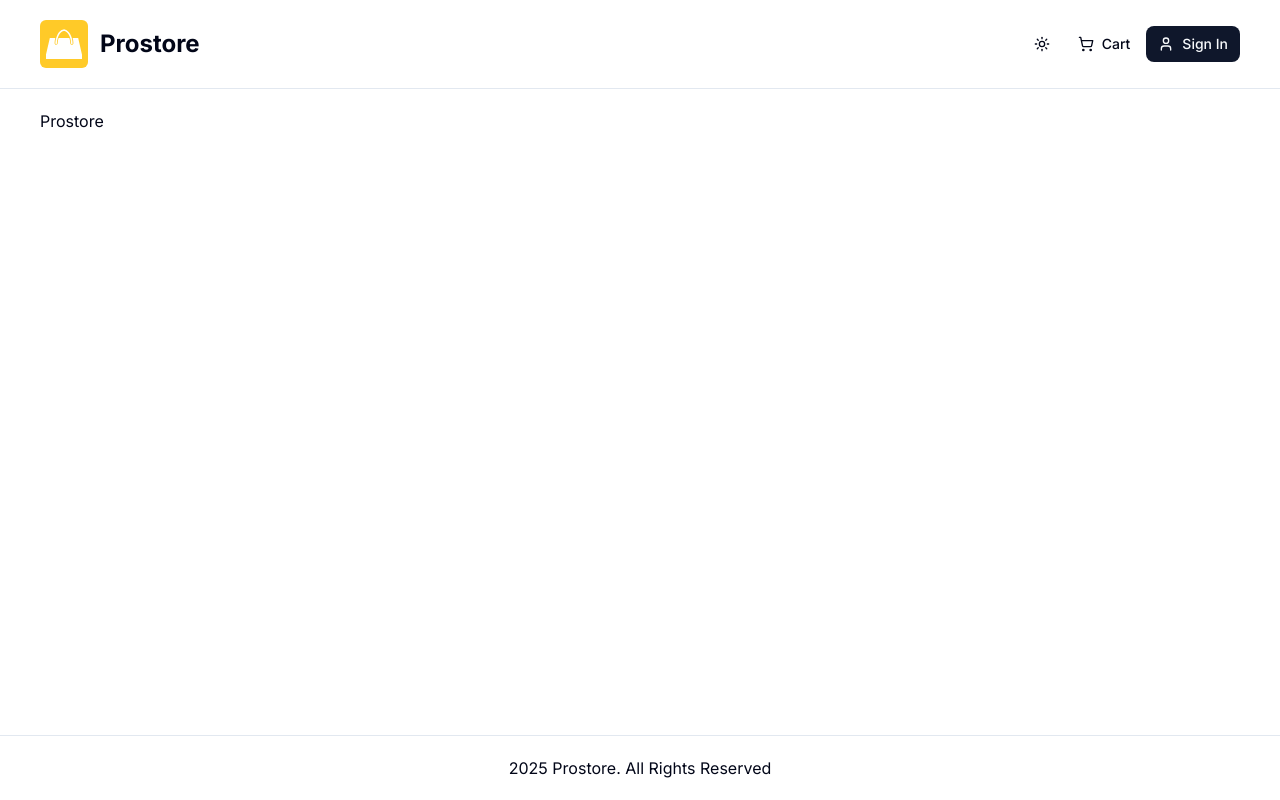
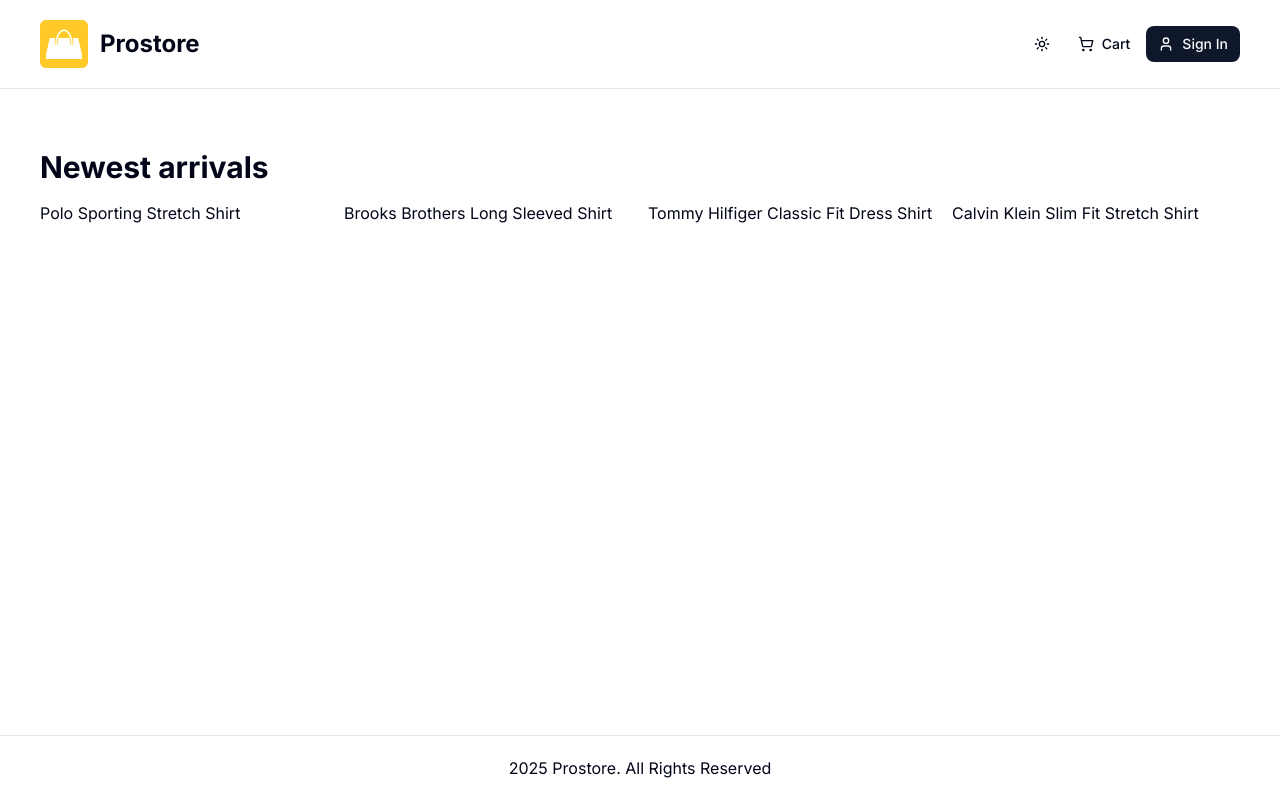
Before and after one commit to Nyzuro/Prostore, a Next.js app: page / in a window 1280 px wide. Built offline with nearby package versions, Linux system fonts and the light colour scheme; no server answers.

Commit message:
🚧 Add data and create <ProducList />

```diff
--- a/app/(root)/page.tsx
+++ b/app/(root)/page.tsx
@@ -1,5 +1,12 @@
+import ProductList from "@/components/shared/product/product";
+import sampleData from "@/db/sample-data";
+
 const Homepage = () => {
-	return <>Prostore</>;
+	return (
+		<>
+			<ProductList data={sampleData.products} title="Newest arrivals" limit={4} />
+		</>
+	);
 };
 
 export default Homepage;
--- /dev/null
+++ b/components/shared/product/product.tsx
@@ -0,0 +1,30 @@
+const ProductList = ({
+	data,
+	title,
+	limit,
+}: {
+	data: any;
+	title?: string;
+	limit?: number;
+}) => {
+	const limitedData = limit ? data.slice(0, limit) : data;
+
+	return (
+		<div className="my-10">
+			<h2 className="h2-bold mb-4">{title}</h2>
+			{data.length > 0 ? (
+				<div className="grid grid-cols-1 sm:grid-cols-2 md:grid-cols-3 lg:grid-cols-4 gap-4">
+					{limitedData.map((product: any) => (
+						<div>{product.name}</div>
+					))}
+				</div>
+			) : (
+				<div>
+					<p>No products found</p>
+				</div>
+			)}
+		</div>
+	);
+};
+
+export default ProductList;
--- /dev/null
+++ b/db/sample-data.ts
@@ -0,0 +1,108 @@
+const sampleData = {
+  products: [
+    {
+      name: 'Polo Sporting Stretch Shirt',
+      slug: 'polo-sporting-stretch-shirt',
+      category: "Men's Dress Shirts",
+      description: 'Classic Polo style with modern comfort',
+      images: [
+        '/images/sample-products/p1-1.jpg',
+        '/images/sample-products/p1-2.jpg',
+      ],
+      price: 59.99,
+      brand: 'Polo',
+      rating: 4.5,
+      numReviews: 10,
+      stock: 5,
+      isFeatured: true,
+      banner: 'banner-1.jpg',
+    },
+    {
+      name: 'Brooks Brothers Long Sleeved Shirt',
+      slug: 'brooks-brothers-long-sleeved-shirt',
+      category: "Men's Dress Shirts",
+      description: 'Timeless style and premium comfort',
+      images: [
+        '/images/sample-products/p2-1.jpg',
+        '/images/sample-products/p2-2.jpg',
+      ],
+      price: 85.9,
+      brand: 'Brooks Brothers',
+      rating: 4.2,
+      numReviews: 8,
+      stock: 10,
+      isFeatured: true,
+      banner: 'banner-2.jpg',
+    },
+    {
+      name: 'Tommy Hilfiger Classic Fit Dress Shirt',
+      slug: 'tommy-hilfiger-classic-fit-dress-shirt',
+      category: "Men's Dress Shirts",
+      description: 'A perfect blend of sophistication and comfort',
+      images: [
+        '/images/sample-products/p3-1.jpg',
+        '/images/sample-products/p3-2.jpg',
+      ],
+      price: 99.95,
+      brand: 'Tommy Hilfiger',
+      rating: 4.9,
+      numReviews: 3,
+      stock: 0,
+      isFeatured: false,
+      banner: null,
+    },
+    {
+      name: 'Calvin Klein Slim Fit Stretch Shirt',
+      slug: 'calvin-klein-slim-fit-stretch-shirt',
+      category: "Men's Dress Shirts",
+      description: 'Streamlined design with flexible stretch fabric',
+      images: [
+        '/images/sample-products/p4-1.jpg',
+        '/images/sample-products/p4-2.jpg',
+      ],
+      price: 39.95,
+      brand: 'Calvin Klein',
+      rating: 3.6,
+      numReviews: 5,
+      stock: 10,
+      isFeatured: false,
+      banner: null,
+    },
+    {
+      name: 'Polo Ralph Lauren Oxford Shirt',
+      slug: 'polo-ralph-lauren-oxford-shirt',
+      category: "Men's Dress Shirts",
+      description: 'Iconic Polo design with refined oxford fabric',
+      images: [
+        '/images/sample-products/p5-1.jpg',
+        '/images/sample-products/p5-2.jpg',
+      ],
+      price: 79.99,
+      brand: 'Polo',
+      rating: 4.7,
+      numReviews: 18,
+      stock: 6,
+      isFeatured: false,
+      banner: null,
+    },
+    {
+      name: 'Polo Classic Pink Hoodie',
+      slug: 'polo-classic-pink-hoodie',
+      category: "Men's Sweatshirts",
+      description: 'Soft, stylish, and perfect for laid-back days',
+      images: [
+        '/images/sample-products/p6-1.jpg',
+        '/images/sample-products/p6-2.jpg',
+      ],
+      price: 99.99,
+      brand: 'Polo',
+      rating: 4.6,
+      numReviews: 12,
+      stock: 8,
+      isFeatured: true,
+      banner: null,
+    },
+  ],
+};
+
+export default sampleData;
```
